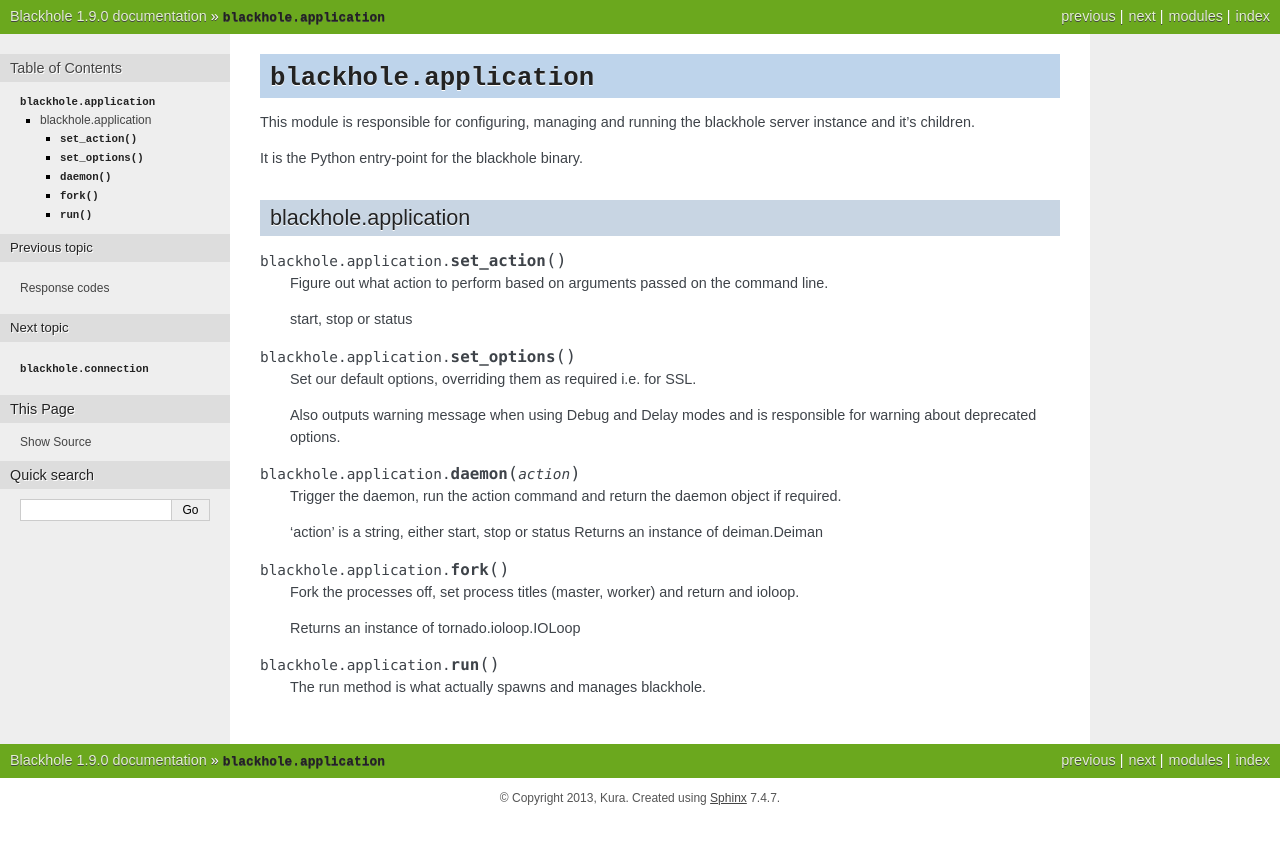
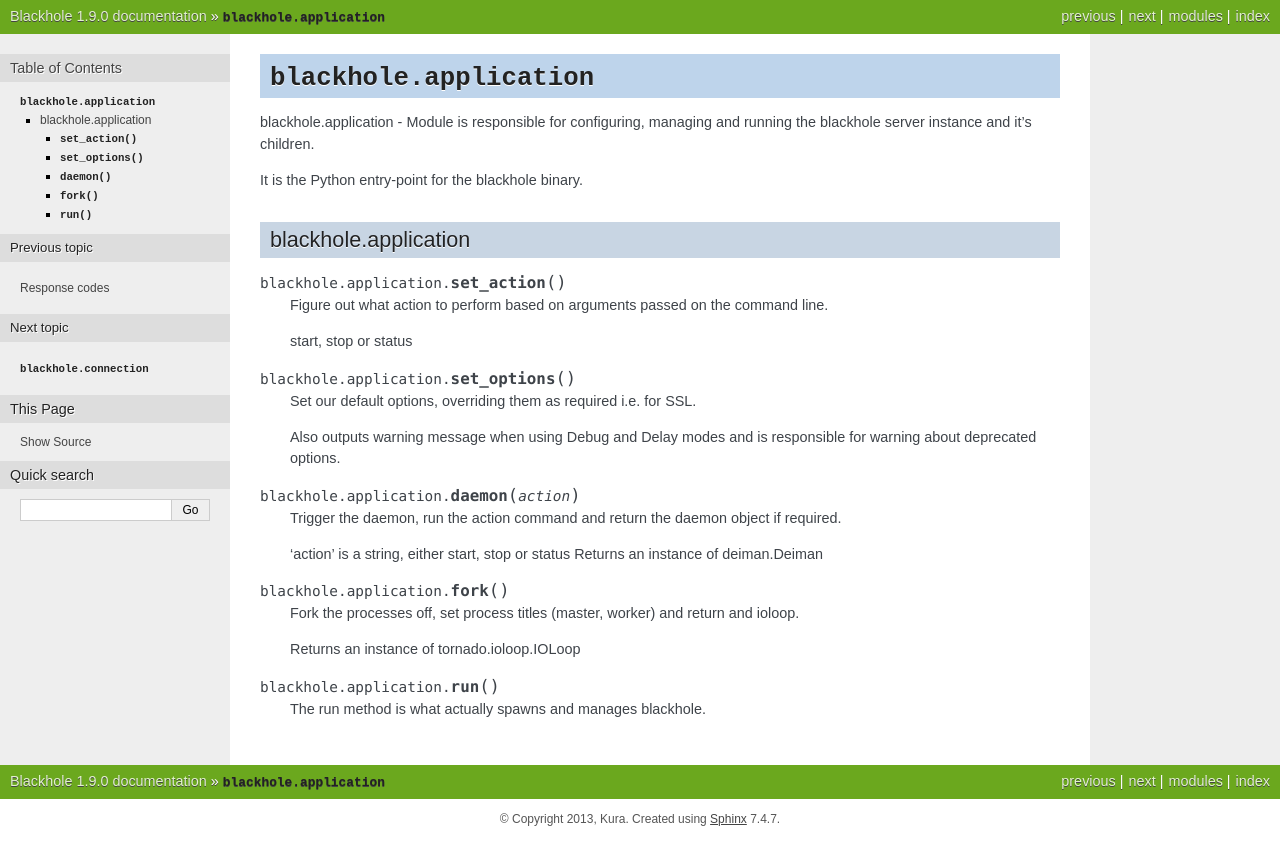
Before and after one commit to kura/blackhole, a Sphinx documentation site: the page built from docs/source/api-application.rst, in a window 1280 px wide. Shown: the top 865 px of the page. Built offline with Sphinx 7.4.7, drawn with Linux system fonts in a browser that asks for light colours.

Commit message:
Modified the docstring for application module

```diff
--- a/docs/source/api-application.rst
+++ b/docs/source/api-application.rst
@@ -7,8 +7,8 @@
     :synopsis: Application
 .. moduleauthor:: Kura <kura@kura.io>
 
-This module is responsible for configuring, managing and running the blackhole
-server instance and it's children.
+blackhole.application - Module is responsible for configuring, managing and
+running the blackhole server instance and it's children.
 
 It is the Python entry-point for the blackhole binary.
 
```
Also changed, not shown: 1 other file.
